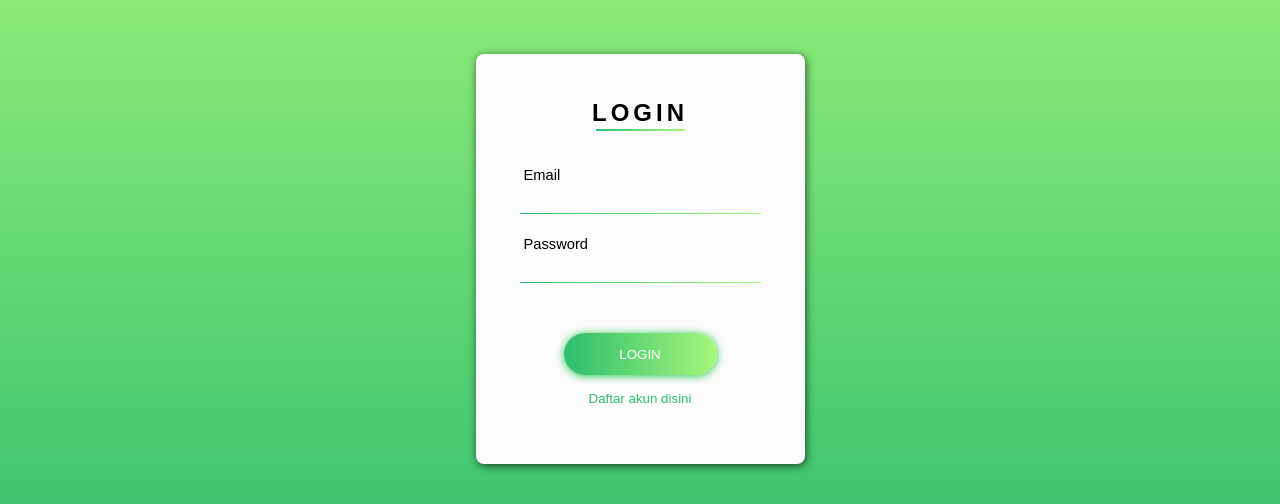
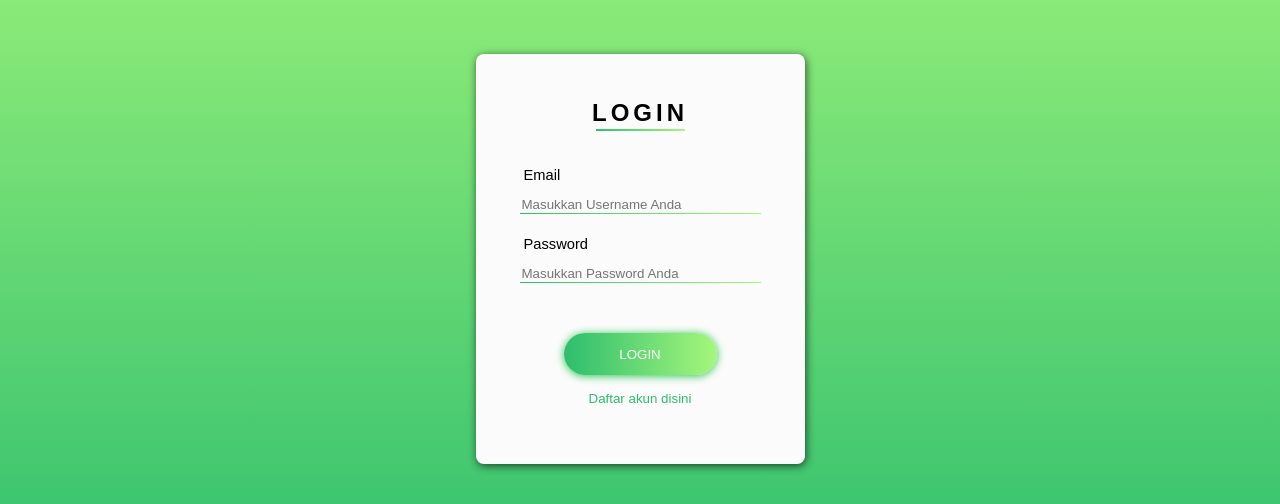
Before and after one commit to bennyfrd/Php-pengaduan-layanan-diskominfo-provsu, a PHP site: page /view/index.php in a window 1280 px wide. Shown: the part 182-686 px from the top of the page. Run offline with PHP 8.4, Linux system fonts and the light colour scheme.

Commit message:
second commit

```diff
--- a/view/index.php
+++ b/view/index.php
@@ -31,11 +31,11 @@ if(isset($_POST['login'])){
         <label for="user-email" style="padding-top:13px">
             &nbsp;Email
           </label>
-        <input class="form-content" type="text" name="username" value="<?php if(isset($_COOKIE['ingatkan'])){ echo $_COOKIE['ingatkan']; }?>" required />
+        <input class="form-content" type="text" placeholder="Masukkan Username Anda " name="username" value="<?php if(isset($_COOKIE['ingatkan'])){ echo $_COOKIE['ingatkan']; }?>" required />
         <div class="form-border"></div>
         <label for="user-password" style="padding-top:22px">&nbsp;Password
           </label>
-        <input id="user-password" class="form-content" type="password" name="password" required />
+        <input id="user-password"  placeholder="Masukkan Password Anda" class="form-content" type="password" name="password" required />
         <div class="form-border"></div>
 
         <input id="submit-btn" type="submit" name="login" value="LOGIN" />
--- a/view/proses.php
+++ b/view/proses.php
@@ -1,9 +1,6 @@
 <?php
 session_start();
 require("register.php");
-
-
-
 
 if($_SESSION["code"] == $_POST["kode"]){
 
--- a/view/user/profil.php
+++ b/view/user/profil.php
@@ -12,7 +12,9 @@ if(isset($_POST['konfirmasi'])){
 if(isset($_POST['ubah_pass'])){
   ubah_pass_user($data['nik'], $_POST['pass1'], $_POST['pass2'], $_POST['pass_now']);
 }
-$profil = mysqli_fetch_array(mysqli_query($koneksi, "SELECT * FROM masyarakat WHERE nik='$data[nik]' "));
+
+$profil = mysqli_fetch_array(mysqli_query($koneksi, "SELECT * FROM user WHERE nik='$data[nik]' "));
+
 ?>
 <!DOCTYPE html>
 <html lang="en">
```
Also changed, not shown: file_upload/tanda tangan pak ilka.jpg (added).
